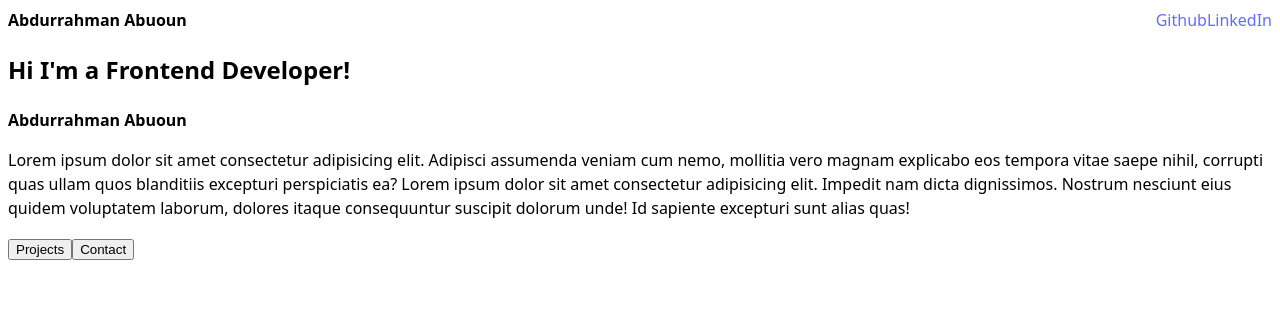
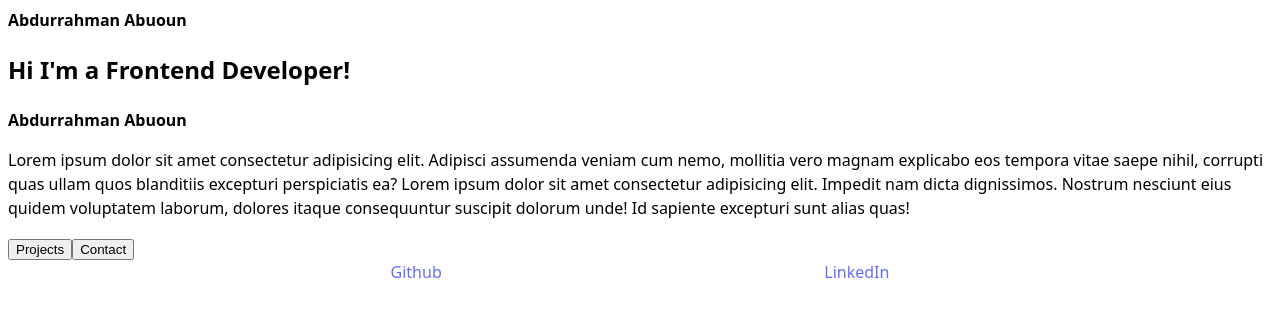
Before and after one commit to abdurman1/myportfolio, a React (Vite) app: page / in a window 1280 px wide. Shown: the top 316 px of the page. Built offline with nearby package versions, Linux system fonts and the light colour scheme.

Commit message:
May 16, 2025, 1:35 PM

```diff
--- a/src/App.css
+++ b/src/App.css
@@ -1,17 +1,13 @@
-.header {
-    display: flex;
-    justify-content: space-between;
-}
-
- h1 {
+h1 {
     margin: 0;
     font-size: 1rem;
 }
-.header ul {
+ul {
     list-style: none;
     display: flex;
     justify-items: center;
     align-items: center;
     padding: 0;
     margin: 0;
+    justify-content: space-evenly;
 }
--- a/src/App.jsx
+++ b/src/App.jsx
@@ -8,12 +8,6 @@ function App() {
     <>
       <div className='header'>
         <h1>Abdurrahman Abuoun</h1>
-        <nav>
-          <ul>
-            <li><a href="#">Github</a></li>
-            <li><a href="#">LinkedIn</a></li>
-          </ul>
-        </nav>
       </div>
       <div className='intro'>
         <h2>Hi I'm a Frontend Developer!</h2>
@@ -21,6 +15,10 @@ function App() {
         <p>Lorem ipsum dolor sit amet consectetur adipisicing elit. Adipisci assumenda veniam cum nemo, mollitia vero magnam explicabo eos tempora vitae saepe nihil, corrupti quas ullam quos blanditiis excepturi perspiciatis ea? Lorem ipsum dolor sit amet consectetur adipisicing elit. Impedit nam dicta dignissimos. Nostrum nesciunt eius quidem voluptatem laborum, dolores itaque consequuntur suscipit dolorum unde! Id sapiente excepturi sunt alias quas!</p>
         <button><a href="#"></a>Projects</button>
         <button><a href="#"></a>Contact</button>
+        <ul>
+            <li><a href="#">Github</a></li>
+            <li><a href="#">LinkedIn</a></li>
+          </ul>
       </div>
     </>
   )
```
